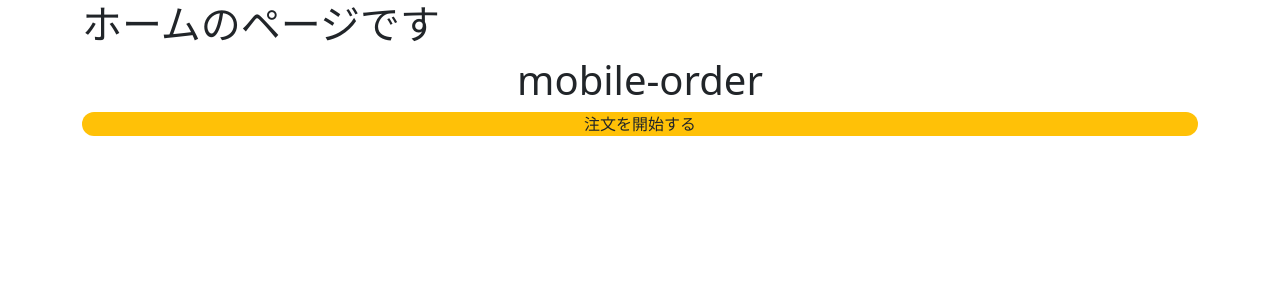
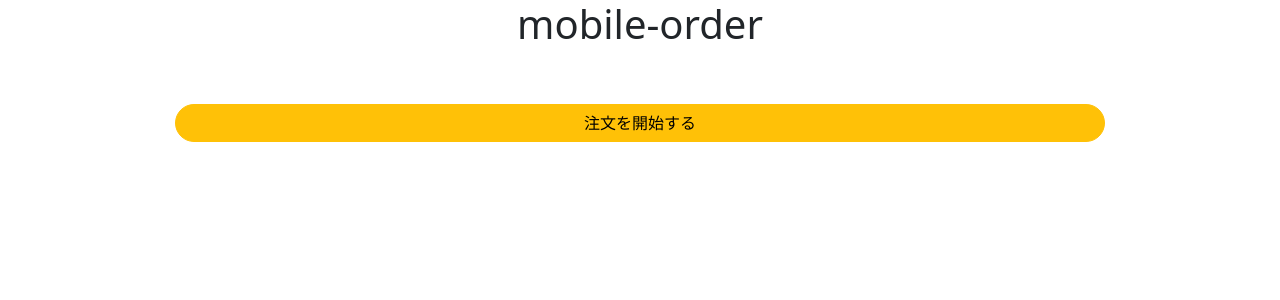
Before and after one commit to oithxs/mobile-order, a Flask app: page / in a window 1280 px wide. Shown: the top 300 px of the page. Run offline with Flask 2, Linux system fonts and the light colour scheme; some libraries are stand-ins or nearby versions.

Commit message:
ボタンにリンクを追加

```diff
--- a/templates/index.html
+++ b/templates/index.html
@@ -23,13 +23,11 @@
 
     <!-- メインコンテンツ -->
     <div class="container">
-      <h1>ホームのページです</h1>
-
       <div class="text-center">
         <h1>mobile-order</h1>
-        <div class="rounded-pill bg-warning">
-          <p>注文を開始する</p>
-        </div>
+        <a href="{{ url_for('order') }}" class="btn btn-warning rounded-pill col-10 mt-5">
+          注文を開始する
+        </a>
       </div>
     </div>
 
```
